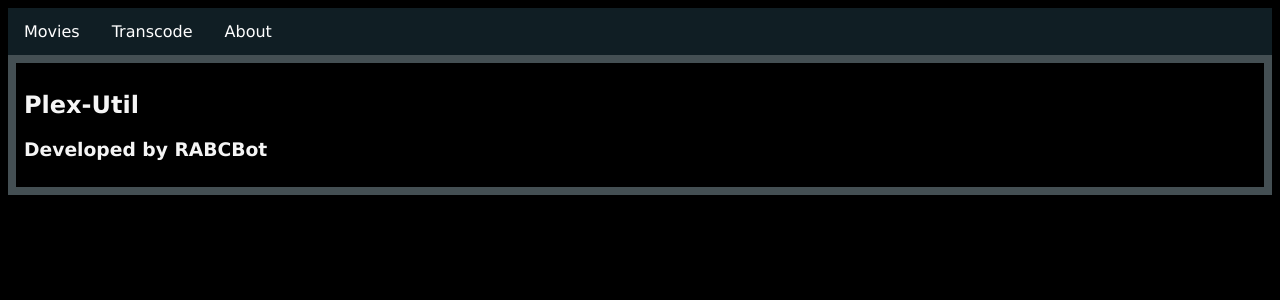
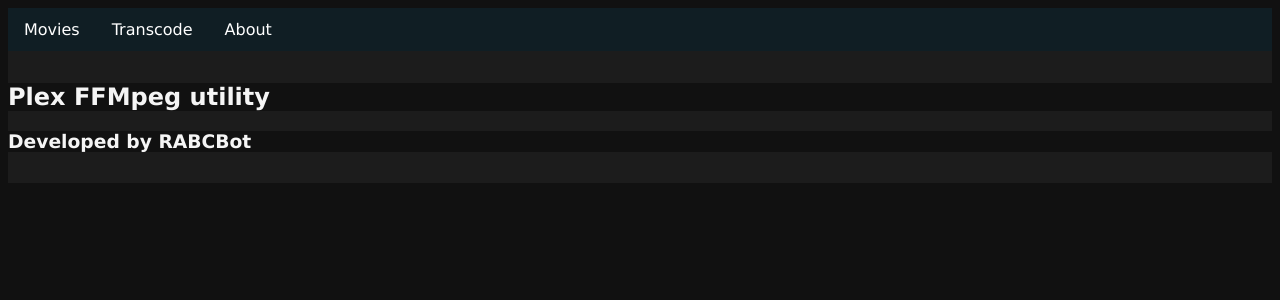
Before and after one commit to RABCbot/plex-util, a Flask app: page /about/ in a window 1280 px wide. Shown: the top 300 px of the page. Run offline with Flask 2, Linux system fonts and the light colour scheme.

Commit message:
Add files via upload

```diff
--- a/src/main.py
+++ b/src/main.py
@@ -139,16 +139,18 @@
 
 # Return all the matching ffmpeg commands by video codecs
 def ffmpeg_profiles(video):
-  with app.open_resource("static/plex-util.config") as f:
+  lst = None
+  with open("/etc/config.json", "r") as f:
     data = json.load(f)
-  lst = [p for p in data["profiles"] if p["videoCodec"] == video["videoCodec"] and str(p["videoDepth"]) == video["videoDepth"] and str(p["audioChannels"]) == video["audioChannels"]]
+    lst = [p for p in data["profiles"] if p["videoCodec"] == video["videoCodec"] and str(p["videoDepth"]) == video["videoDepth"] and str(p["audioChannels"]) == video["audioChannels"]]
   return lst
 
 # Return the matching ffmpeg command by profile
 def ffmpeg_command(name):
-  with app.open_resource("static/plex-util.config") as f:
+  profile = None
+  with open("/etc/config.json", "r") as f:
     data = json.load(f)
-  profile = [p for p in data["profiles"] if p["name"] == name][0]
+    profile = [p for p in data["profiles"] if p["name"] == name][0]
   return profile["command"]
 
 if __name__ == "__main__":
--- a/src/static/styles.css
+++ b/src/static/styles.css
@@ -1,7 +1,7 @@
 * {
   font-family: Verdana;
   color: #f5f5f5;
-  background: black;
+  background: #111111;
 }
 
 ul {
@@ -20,7 +20,7 @@
   display: block;
   color: white;
   text-align: center;
-  padding: 14px 16px;
+  padding: .75rem 1rem;
   text-decoration: none;
   background-color: #101E24;
 }
@@ -30,8 +30,9 @@
 }
 
 .body-content {
-  border: .5rem solid #444F53;
-  padding: .5rem;
+  padding-top: .75rem;
+  padding-bottom: .75rem;
+  background-color: #1C1C1C
 }
 
 table {
@@ -39,10 +40,10 @@
 }
 
 th {
-  border: 1px solid #6e6e75;
+  border: .1rem solid #6e6e75;
   background: #6e6e75;
   cursor: pointer;
-  padding: 0.5rem;
+  padding: .5rem;
 }
 
 tr:nth-child(odd) {
--- a/src/templates/about.html
+++ b/src/templates/about.html
@@ -3,6 +3,6 @@
 About
 {% endblock %}
 {% block content %}
-<h2>Plex-Util</h2>
+<h2>Plex FFMpeg utility</h2>
 <h3>Developed by RABCBot</h3>
 {% endblock %}
```
Also changed, not shown: config.json (added, +39 -0 lines), README.md.
